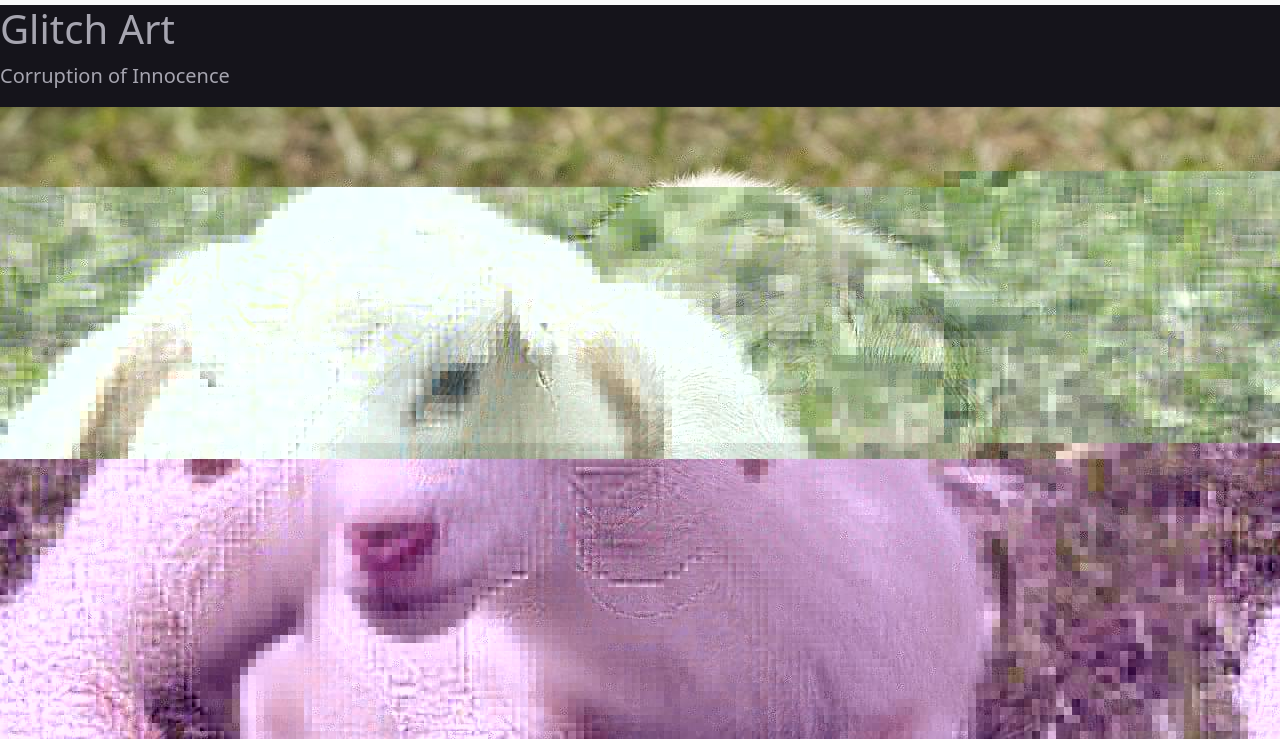
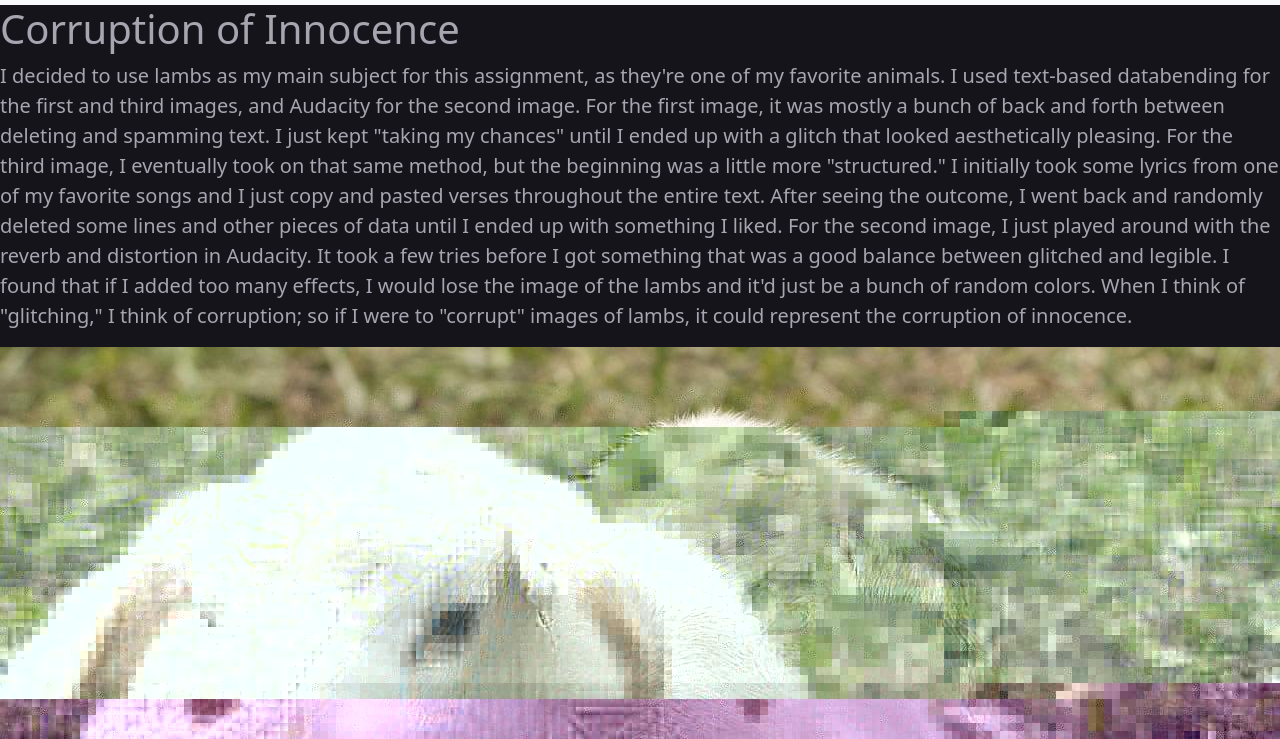
Before and after one commit to kiannavidanes/portfolio, a plain HTML site: page glitch.html in a window 1280 px wide. Shown: the part 61-800 px from the top of the page. Drawn offline with nearby package versions, Linux system fonts and the light colour scheme.

Commit message:
Update glitch.html

```diff
--- a/glitch.html
+++ b/glitch.html
@@ -34,8 +34,8 @@
 </ul>
 </nav>
 
-<h1>Glitch Art</h1>
-<p>Corruption of Innocence</p>
+<h1>Corruption of Innocence</h1>
+<p>I decided to use lambs as my main subject for this assignment, as they're one of my favorite animals. I used text-based databending for the first and third images, and Audacity for the second image. For the first image, it was mostly a bunch of back and forth between deleting and spamming text. I just kept "taking my chances" until I ended up with a glitch that looked aesthetically pleasing. For the third image, I eventually took on that same method, but the beginning was a little more "structured." I initially took some lyrics from one of my favorite songs and I just copy and pasted verses throughout the entire text. After seeing the outcome, I went back and randomly deleted some lines and other pieces of data until I ended up with something I liked. For the second image, I just played around with the reverb and distortion in Audacity. It took a few tries before I got something that was a good balance between glitched and legible. I found that if I added too many effects, I would lose the image of the lambs and it'd just be a bunch of random colors. When I think of "glitching," I think of corruption; so if I were to "corrupt" images of lambs, it could represent the corruption of innocence.</p>
 
 <img class="img-fluid" src="images/glitch1.jpg" alt="glitch lamb 1">
 <img class="img-fluid" src="images/glitch2.png" alt="glitch lamb 2">
```
